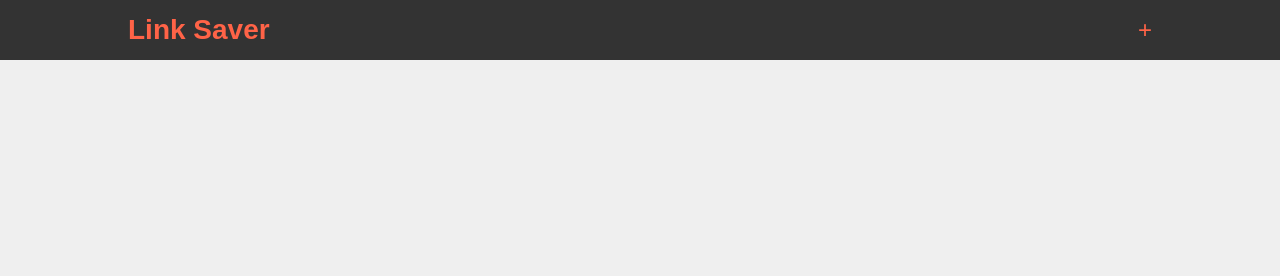
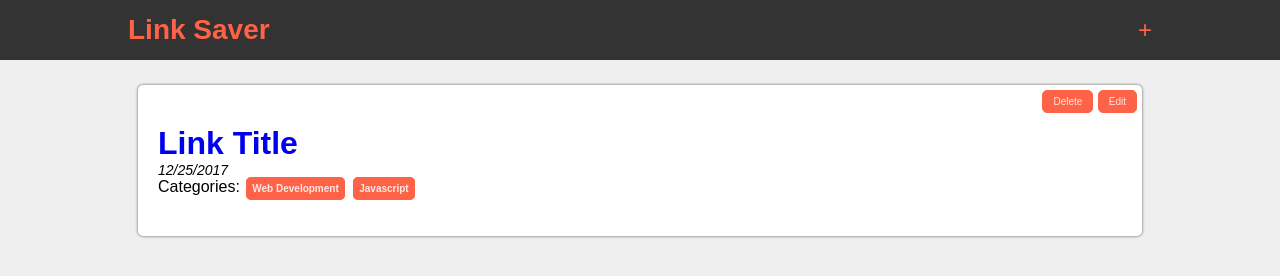
Before and after one commit to buttonbag/linkSaver, a plain HTML site: page index.html in a window 1280 px wide. Drawn offline with Linux system fonts and the light colour scheme.

Commit message:
links list built to be used in JS

```diff
--- a/index.html
+++ b/index.html
@@ -45,7 +45,24 @@
 					<input type="submit" value="Cancel" id="cancelBtn" />
 				</form>
 			</div>
-			<div id="linkList"></div>
+
+			<div id="linksList">
+				<div class="link panel">
+					<div class="link-options">
+						<button class="btn-sm">Delete</button>
+						<button class="btn-sm">Edit</button>
+					</div>
+					<a href="http://www.jamesqquick.com">
+						<h1 class="header">Link Title</h1>
+					</a>
+					<p class="link-date">12/25/2017</p>
+					<div class="categories">
+						Categories:
+						<span class="category">Web Development</span>
+						<span class="category">Javascript</span>
+					</div>
+				</div>
+			</div>
 		</div>
 
 		<script src="app.js"></script>
--- a/style.css
+++ b/style.css
@@ -113,10 +113,41 @@ button {
 	font-size: 16px;
 	transition: 0.2s all;
 }
-
 input[type='submit']:hover,
 button:hover {
 	cursor: pointer;
 	color: var(--main-accent);
 	background-color: white;
 }
+.btn-sm {
+	font-size: 10px;
+	padding: 5px 10px;
+}
+/* ~~~~~~~~~~~~~~~~~~~~~~~~~~~~~~ */
+/* Link */
+/* ~~~~~~~~~~~~~~~~~~~~~~~~~~~~~~ */
+.link {
+	position: relative;
+}
+
+.link-options {
+	position: absolute;
+	top: 5px;
+	right: 5px;
+}
+
+.link-date {
+	font-size: 14px;
+	font-style: italic;
+}
+
+.category {
+	font-weight: bold;
+	padding: 5px;
+	margin: 5px 2px;
+	border: 1px solid var(--main-accent);
+	border-radius: 5px;
+	font-size: 10px;
+	background-color: var(--main-accent);
+	color: var(--light-accent-color);
+}
```
